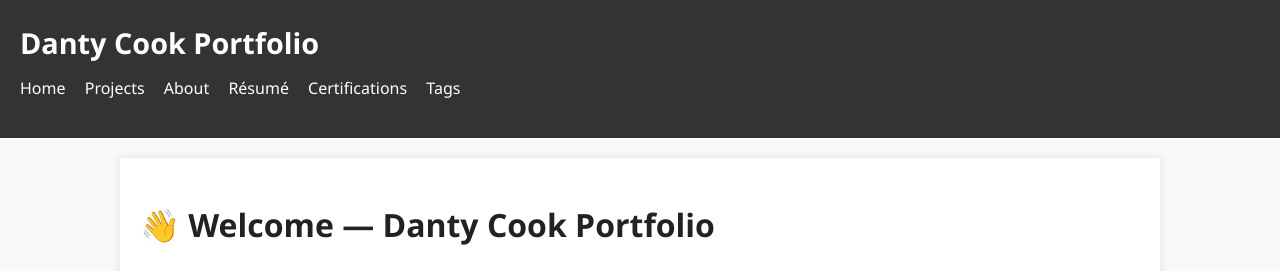
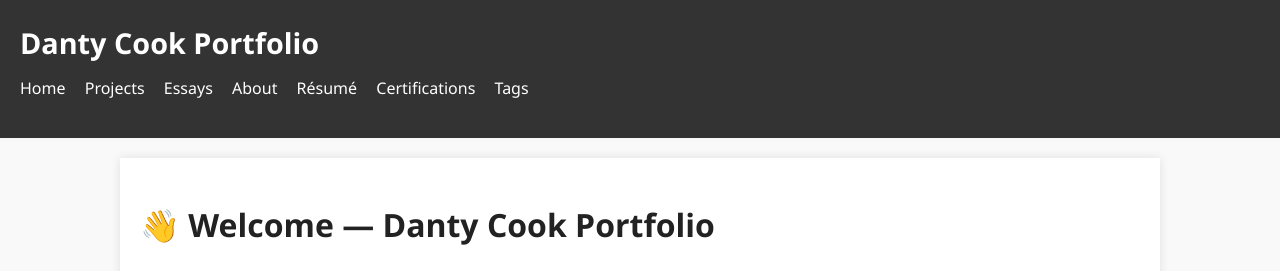
Before and after one commit to DantyDCook/portfolio, a Jekyll site: the page built from _pages/index.md, in a window 1280 px wide. Shown: the top 271 px of the page. Built offline with Jekyll 4.4.1, drawn with Linux system fonts in a browser that asks for light colours.

Commit message:
added essays to navigation bar

```diff
--- a/_includes/header.html
+++ b/_includes/header.html
@@ -4,6 +4,7 @@
     <ul>
       <li><a href="{{ site.baseurl }}/">Home</a></li>
       <li><a href="{{ site.baseurl }}/projects/">Projects</a></li>
+      <li><a href="{{ site.baseurl }}/essays/">Essays</a></li>
       <li><a href="{{ site.baseurl }}/about/">About</a></li>
       <li><a href="{{ site.baseurl }}/resume/">Résumé</a></li>
       <li><a href="{{ site.baseurl }}/certifications/">Certifications</a></li>
```
